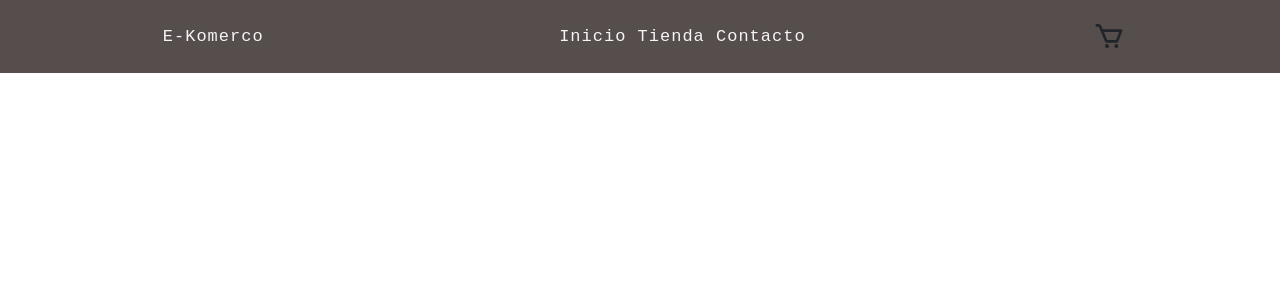
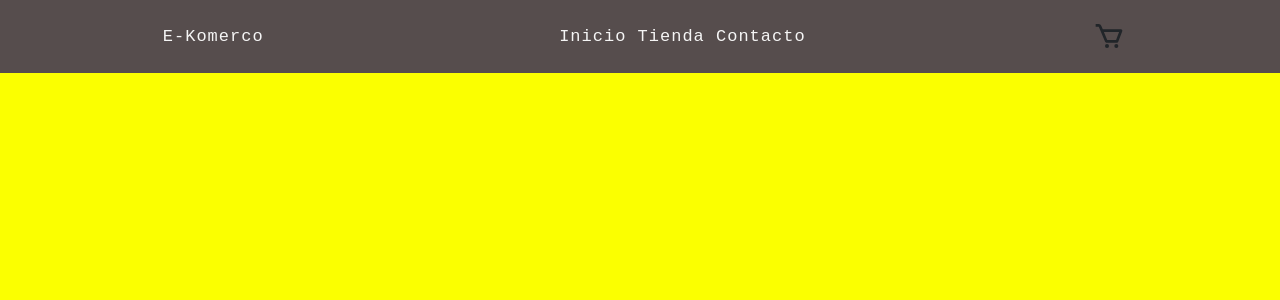
Before and after one commit to ramegp/e-komerco, a React (Create React App) app: page / in a window 1280 px wide. Shown: the top 300 px of the page. Built offline with nearby package versions, Linux system fonts and the light colour scheme.

Commit message:
movi de lugar carpetas

```diff
--- a/src/App.js
+++ b/src/App.js
@@ -12,9 +12,9 @@ import {
  } from 'react-router-dom';
 
 //Pages
-import Home from './pages/Home';
-import Shop from './pages/Shop';
-import About from './pages/About';
+import Home from './pages/Home/Home';
+import Shop from './pages/Shop/Shop';
+import About from './pages/About/About';
 
 
 function App() {
@@ -22,6 +22,7 @@ function App() {
     <Router>
       <Menu/>
       <Switch>
+        <Route exact path="/" component={Home}/>
         <Route exact path="/home" component={Home}/>
         <Route exact path="/shop" component={Shop}/>
         <Route exact path="/about" component={About}/>
--- a/src/pages/About.jsx
+++ b/src/pages/About/About.jsx
@@ -1,5 +1,5 @@
 import React from 'react'
-import '../components/About/About.css'
+import './About.css'
 
 function About() {
     return (
--- a/src/pages/Home.jsx
+++ b/src/pages/Home/Home.jsx
@@ -1,4 +1,4 @@
-import '../components/Home/Home.css'
+import './Home.css'
 
 export default function Home(){
     return(
--- a/src/pages/Shop.jsx
+++ b/src/pages/Shop/Shop.jsx
@@ -1,7 +1,7 @@
 import React from 'react';
-import '../components/Shop/Shop.css';
-import Card from '../components/Cards/CardsItem';
-import Card2 from '../components/Cards/Cards2'
+import './Shop.css';
+import Card from '../../components/Cards/CardsItem';
+import Card2 from '../../components/Cards/Cards2'
 
 function Shop() {
     return (
```
Also changed, not shown: src/components/About/About.js (deleted, +0 -16 lines), src/components/Cards/Cards2.js (+9 -5 lines), src/pages/About/About.css (renamed from src/components/About/About.css), src/pages/Home/Home.css (renamed from src/components/Home/Home.css), src/pages/NotFound/404.jsx (added), src/pages/Shop/Shop.css (renamed from src/components/Shop/Shop.css).
